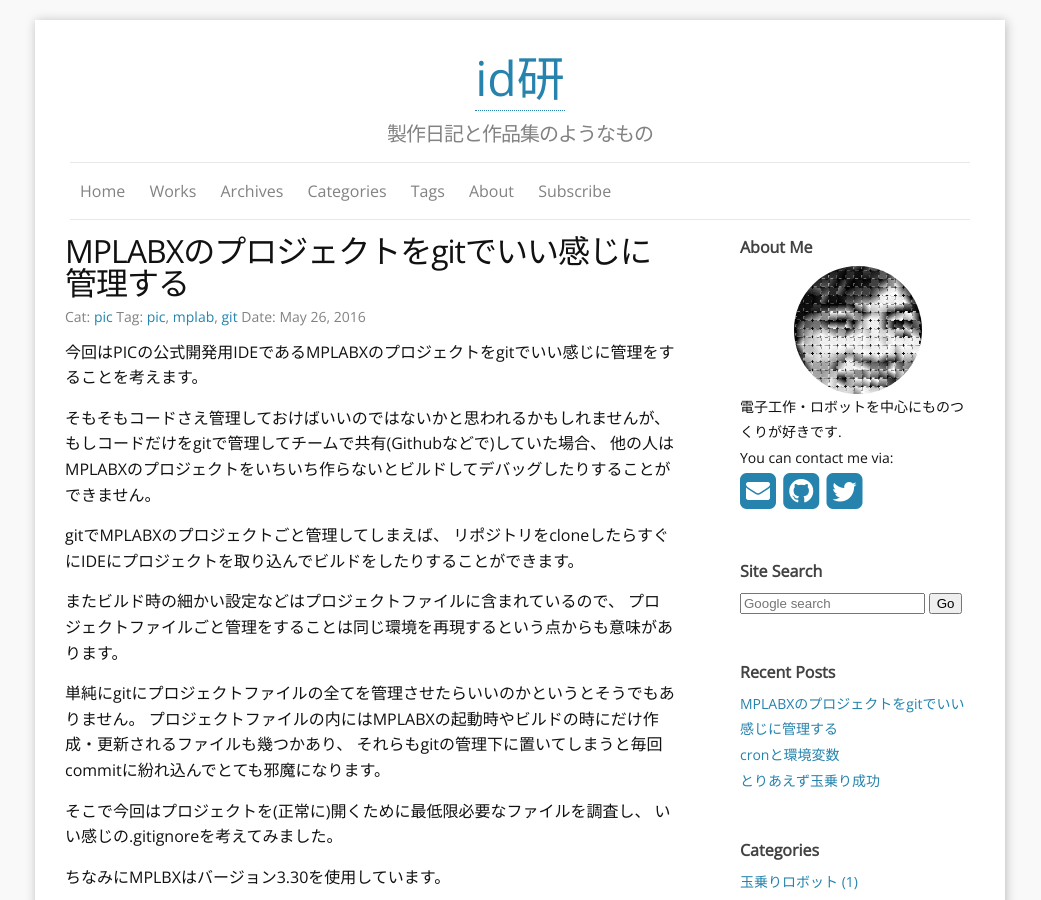
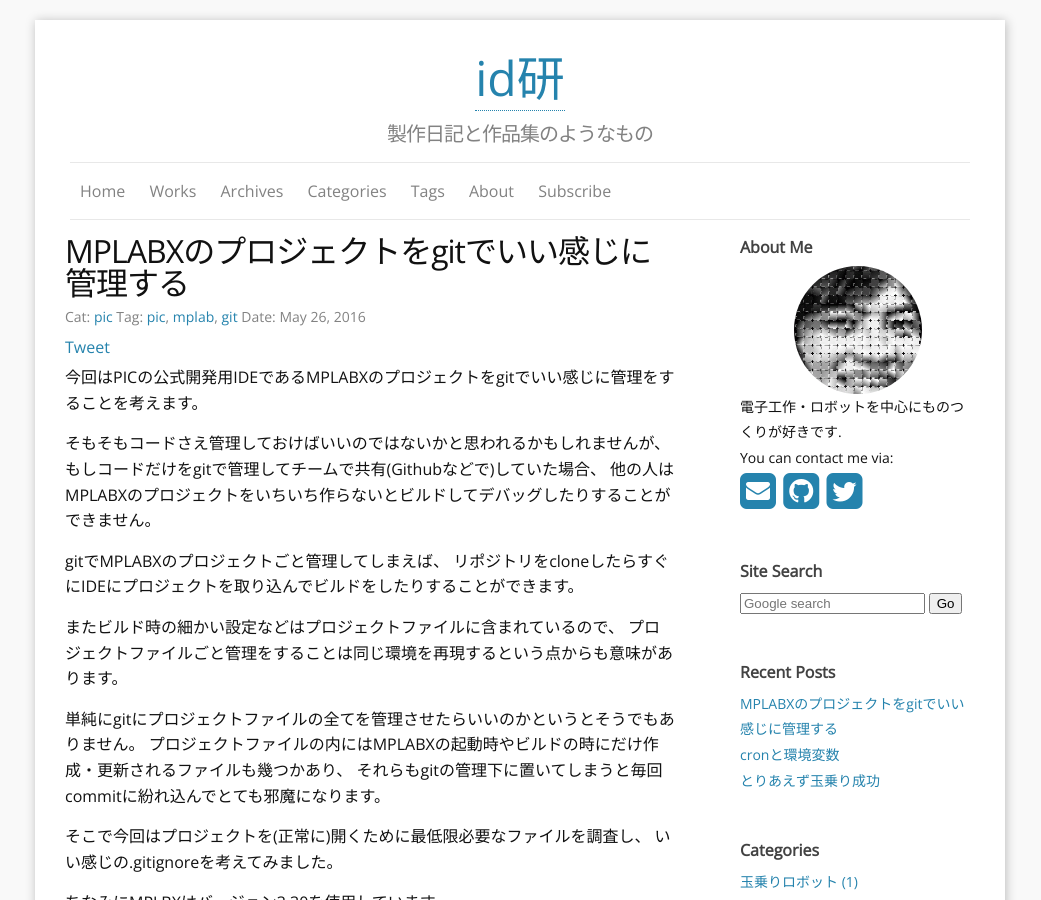
Before and after one commit to idt12312/idken-blog, a Jekyll site: the page built from _posts/2016-05-26-mplabxproject.md, in a window 1280 px wide and 900 px high. Shown: the whole window, without its empty margins (120-1161 px from the left). Built offline with Jekyll 4.4.1, drawn with Linux system fonts in a browser that asks for light colours; nearby versions of some CDN libraries; comment, search, counter and statistics services are not loaded.

Commit message:
ツイートボタンを設置

```diff
--- a/_layouts/post.html
+++ b/_layouts/post.html
@@ -21,6 +21,7 @@
     {{ site.locales[site.default_locale].PostDate }}{{ page.date | date: "%b %-d, %Y" }}
     </time>
     </p>
+    <a href="https://twitter.com/share" class="twitter-share-button" data-via="idt12312" data-hashtags="id研">Tweet</a> <script>!function(d,s,id){var js,fjs=d.getElementsByTagName(s)[0],p=/^http:/.test(d.location)?'http':'https';if(!d.getElementById(id)){js=d.createElement(s);js.id=id;js.src=p+'://platform.twitter.com/widgets.js';fjs.parentNode.insertBefore(js,fjs);}}(document, 'script', 'twitter-wjs');</script>
   </header>
 
   <article class="post-content" itemprop="articleBody">
```
